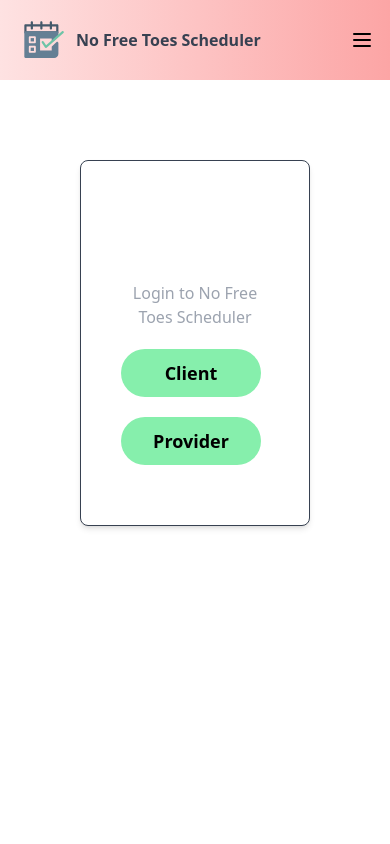
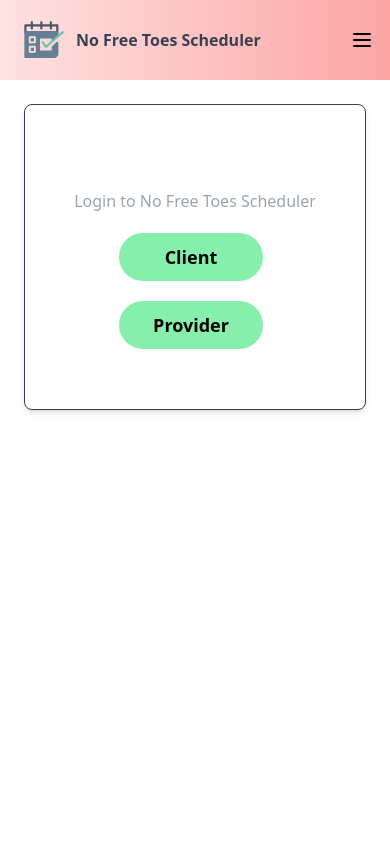
Before and after one commit to brianalegre/No-Free-Toes, a React (Create React App) app in the folder client/: page /login in a window 390 px wide. Shown: the top 844 px of the page. Built offline with nearby package versions, Linux system fonts and the light colour scheme; the HTML template or start-up script is replaced by a standard one.

Commit message:
signup/login style

```diff
--- a/client/src/components/Login/Login.js
+++ b/client/src/components/Login/Login.js
@@ -5,19 +5,19 @@ const Login = () => {
 
     return (
 
-    <div className="p-20 min-h-screen">
-    <div className="p-10 min-w-center m-auto mb-4 w-full text-center max-w-sm bg-white rounded-lg border border-gray-200 shadow-md sm:p-6 md:p-8 bg-gray-800 border-gray-700">
+    <div className="p-6 sm:p-20 min-h-screen">
+    <div className="p-10 min-w-center m-auto w-full text-center max-w-sm bg-white rounded-lg border border-gray-200 shadow-md sm:p-6 md:p-8 bg-gray-800 border-gray-700">
             <h5 className="mb-2 text-3xl font-bold text-white">Select Login</h5>
             <p className="mb-5 text-base text-gray-400 sm:text-lg ">Login to No Free Toes Scheduler</p>
-            <div className="justify-center items-center space-y-4 sm:flex sm:space-y-0 sm:space-x-4">
+            <div className="flex flex-col items-center sm:justify-between sm:items-center sm:flex">
             <Link to="/login/client" >
                     <div className="text-left">
-                        <div className="py-2.5 px-5 mr-2 mb-5 text-lg font-semibold focus:outline-none rounded-full text-center bg-green-300 hover:bg-green-700 text-black hover:text-gray-100 rounded transition duration-300">Client</div>
+                        <div className="py-2.5 w-36 px-5 mr-2 mb-5 text-lg font-semibold focus:outline-none rounded-full text-center bg-green-300 hover:bg-green-700 text-black hover:text-gray-100 transition duration-300">Client</div>
                     </div>
                 </Link>
                 <Link to="/login/provider" >
                     <div className="text-left">
-                        <div className="py-2.5 px-5 mr-2 mb-5 text-lg font-semibold focus:outline-none rounded-full text-center bg-green-300 hover:bg-green-700 text-black hover:text-gray-100 rounded transition duration-300">Provider</div>
+                        <div className="py-2.5 w-36 px-5 mr-2 mb-5 text-lg font-semibold focus:outline-none rounded-full text-center bg-green-300 hover:bg-green-700 text-black hover:text-gray-100 transition duration-300">Provider</div>
                     </div>
 
                     </Link>
```
